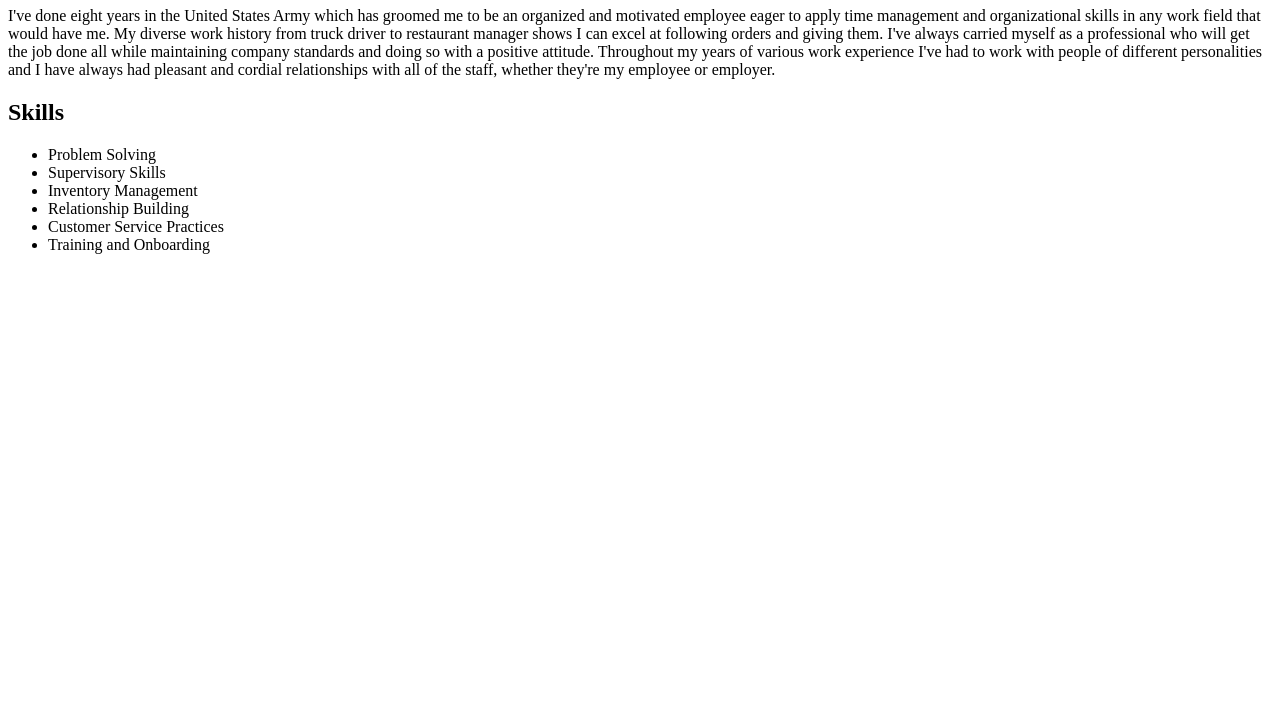
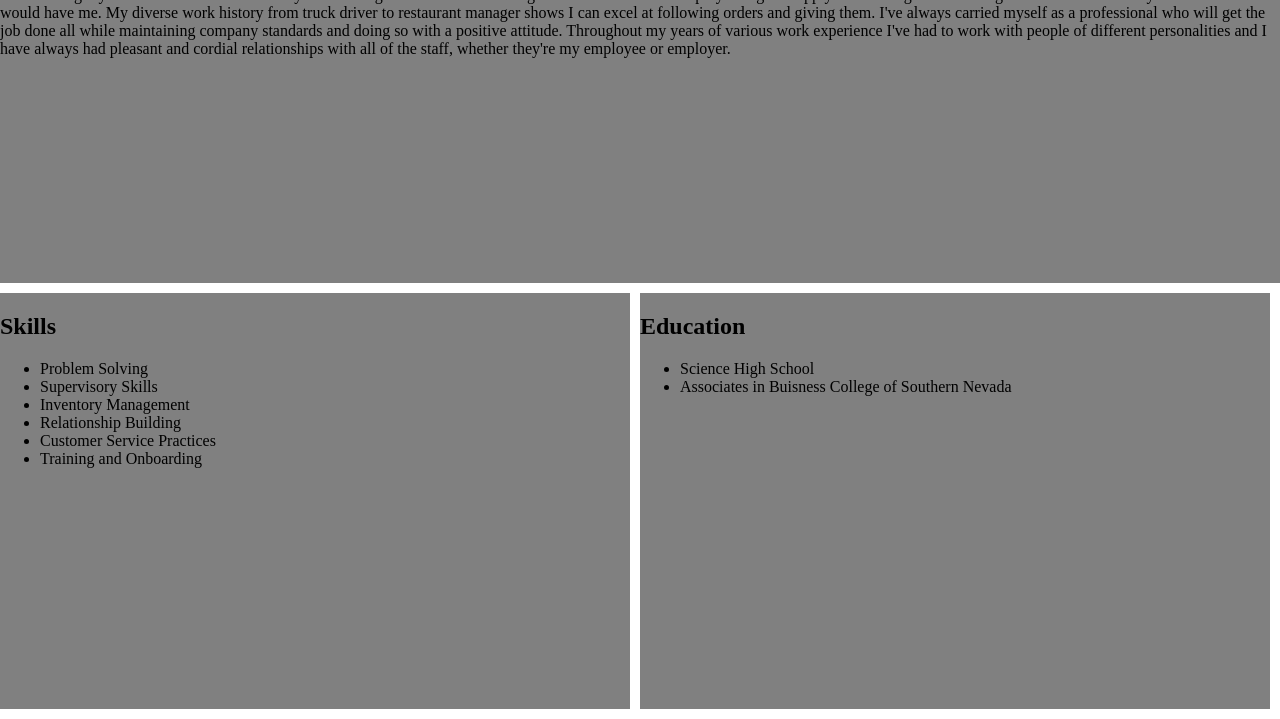
Before and after one commit to bencam11/Personal-Website-pt-1, a plain HTML site: page about.html in a window 1280 px wide. Shown: the part 99-818 px from the top of the page. Drawn offline with Linux system fonts and the light colour scheme.

Commit message:
upated draft

```diff
--- a/about.html
+++ b/about.html
@@ -11,19 +11,20 @@
     <a href="./index.html">Homepage</a>
     <a href="./about.html">About</a>
     <a href="./contact.html">Contact</a>
+    <a href="./portfolio.html">Portfolio</a>
 </nav>
-    <h1>Benjamin Campbell</h1>
-        <p>I've done eight years in the United States Army which has groomed me to be an organized and
+<main>
+    <div class="sidebar-1">
+        <h2>Summary</h2>
+        I've done eight years in the United States Army which has groomed me to be an organized and
         motivated employee eager to apply time management and organizational skills in any work
         field that would have me. My diverse work history from truck driver to restaurant manager
         shows I can excel at following orders and giving them. I've always carried myself as a
         professional who will get the job done all while maintaining company standards and doing so
         with a positive attitude. Throughout my years of various work experience I've had to work with
         people of different personalities and I have always had pleasant and cordial relationships with
-            all of the staff, whether they're my employee or employer.
-
-        </p>
-        <h2>Skills</h2>
+        all of the staff, whether they're my employee or employer.</div>
+    <div class="sidebar-2"><h2>Skills</h2>
         <ul>
             <li>Problem Solving</li>
             <li>Supervisory Skills</li>
@@ -32,7 +33,21 @@
             <li>Customer Service Practices</li>
             <li>Training and Onboarding</li>
         </ul>
+    </div>
+   <div class="sidebar-3">
+        <h2>Education</h2>
+            <ul>
+                <li>Science High School</li>
+                <li>Associates in Buisness College of Southern Nevada</li>
+            </ul>
+   </div>
+</main>
+
 
 
 </body>
 </html>
+
+
+</body>
+</html>
--- a/styles.css
+++ b/styles.css
@@ -3,3 +3,32 @@
 #about-nav a { color: red;}
 
 #contact-nav a { color: green;}
+html, body {
+    margin: 0;
+    height: 100%;}
+main {
+    display: flex;
+    flex-wrap: wrap;
+    height: 100%;}
+
+.sidebar-2, .sidebar-3 {
+    flex: calc(100% / 2 - 10px);
+    background-color: gray;
+    margin-right: 10px;
+    margin-bottom: 10px;
+    z-index: 1;}
+.sidebar-1 {
+        flex: 100%;
+        background-color: gray;
+        margin-bottom: 10px;
+        z-index: 2;}
+.box1 {
+            background-color: blue;
+            height: 200px;
+            width: 200px;
+            z-index: 2;
+            position: relative;
+            left: 200px;
+            bottom: 50px;
+            text-decoration: underline ; text-align: center ; color : white ;
+        }
```
Also changed, not shown: contact.html (+3 -8 lines), index.html (+4 -1 lines), portfolio.html (added, +24 -0 lines). Lines whose indentation alone changed are shown as unchanged.
